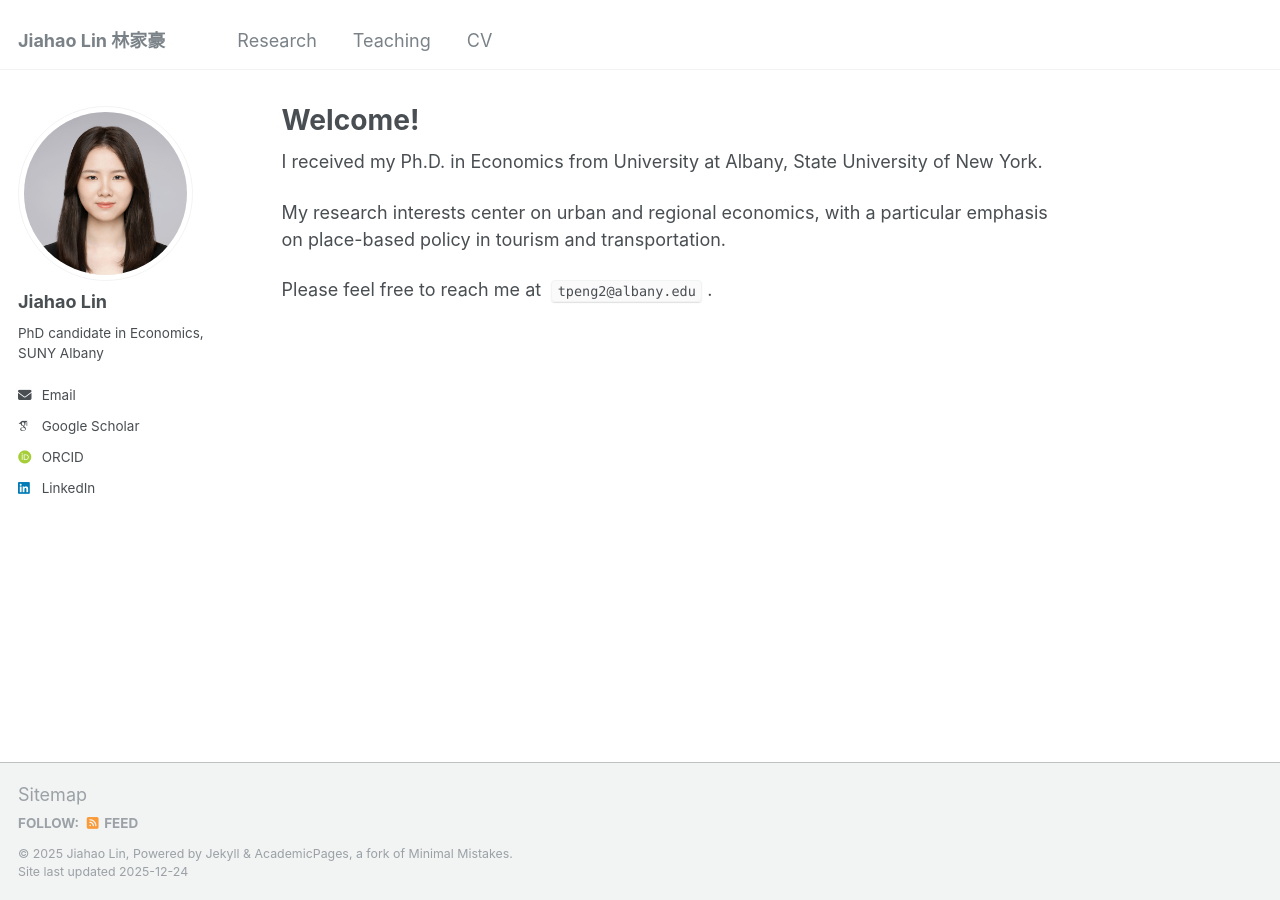
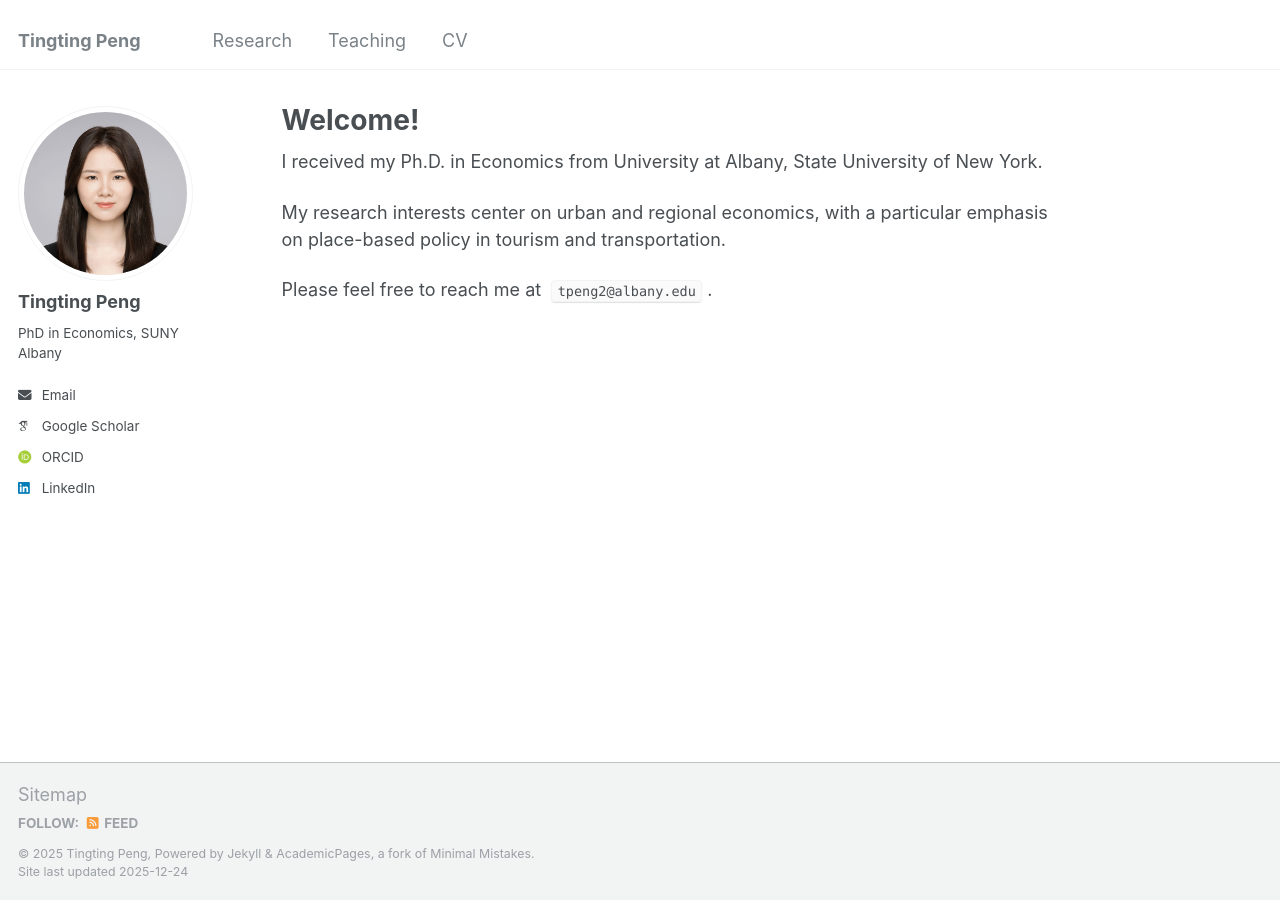
Before and after one commit to tpeng2023/webpage, a Jekyll site: the page built from _pages/about.md, in a window 1280 px wide. Built offline with Jekyll 4.4.1, drawn with Linux system fonts in a browser that asks for light colours; some web fonts are replaced.

Commit message:
Update _config.yml

```diff
--- a/_config.yml
+++ b/_config.yml
@@ -8,13 +8,13 @@
 
 # Basic Site Settings
 locale                   : "en-US"
-title                    : "Jiahao Lin 林家豪"
+title                    : "Tingting Peng"
 title_separator          : "-"
-name                     : &name "Jiahao Lin"
+name                     : &name "Tingting Peng"
 description              : &description "personal description"
-url                      : https://jiahaoecon.github.io/webpage # the base hostname & protocol for your site e.g. "https://[your GitHub username].github.io"
-baseurl                  : "" # the subpath of your site, e.g. "/blog"
-repository               : "jiahaoecon.github.io"
+url                      : "https://tpeng2023.github.io"
+baseurl                  : "" # the subpath of your site, e.g. "/webpage"
+repository               : "tpengecon.github.io"
 
 # Site Author - The following control what appear as part of the author content on the side bar.
 #               If a field is blank the icon and link will not appear, otherwise it will be shown.
@@ -22,21 +22,21 @@ repository               : "jiahaoecon.github.io"
 author:
   # Biographic information
   avatar           : "profile.png"
-  name             : "Jiahao Lin"
-  pronouns         : # example: "he/his"
-  bio              : "PhD candidate in Economics, SUNY Albany"
+  name             : "Tingting Peng"
+  pronouns         : # example: "she/her"
+  bio              : "PhD in Economics, SUNY Albany"
   location         : # "Albany, NY"
   employer         : # "SUNY at Albany"
   uri              : # URL
-  email            : "jlin28@albany.edu"
+  email            : "tpeng2@albany.edu"
 
   # Academic websites
   arxiv            : # URL - Update with the correct link to your profile
-  googlescholar    : "https://scholar.google.com/citations?hl=en&user=GRa53NAAAAAJ&view_op=list_works&gmla=AFix5MYyscb_79ae9cJscSE83Hy3c4RwrAhD6v5lIT_MKngof2-_wJ0PNXPorcbV6oCiBLbmvKPdRQAf9qZ7RqnYvtuHbqEI72Mdgg"
+  googlescholar    : ""
   impactstory      : # URL
-  orcid            : "https://orcid.org/my-orcid?orcid=0000-0003-2779-7796"
+  orcid            : ""
   semantic         : # URL
-  pubmed           : # "https://www.ncbi.nlm.nih.gov/pubmed/?term=john+snow"
+  pubmed           : # ""
   researchgate     : # URL
   scopus           : # URL
 
@@ -58,7 +58,7 @@ author:
   keybase          : # Username
   instagram        : # Username
   lastfm           : # Username
-  linkedin         : "jiahao-lin-57460614a"
+  linkedin         : ""
   mastodon         : # URL
   medium           : # URL
   pinterest        : # Username
```
